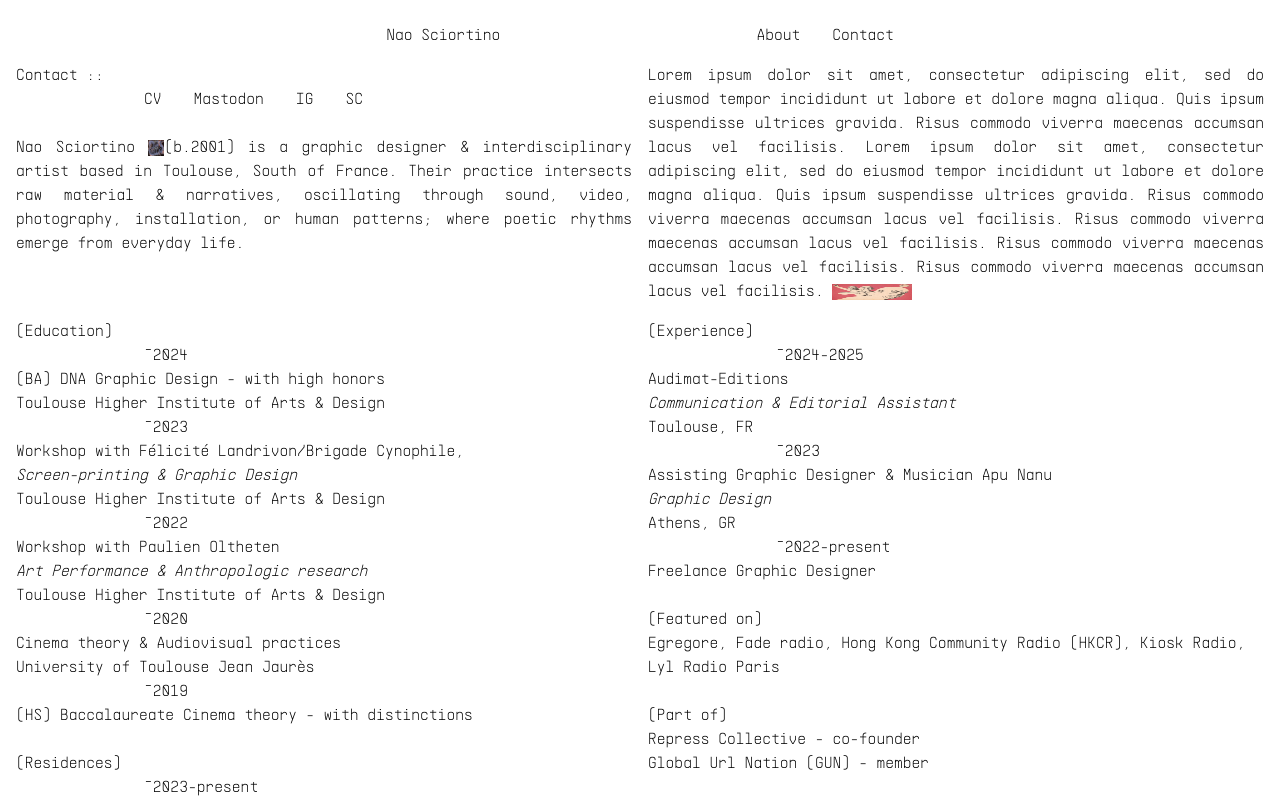
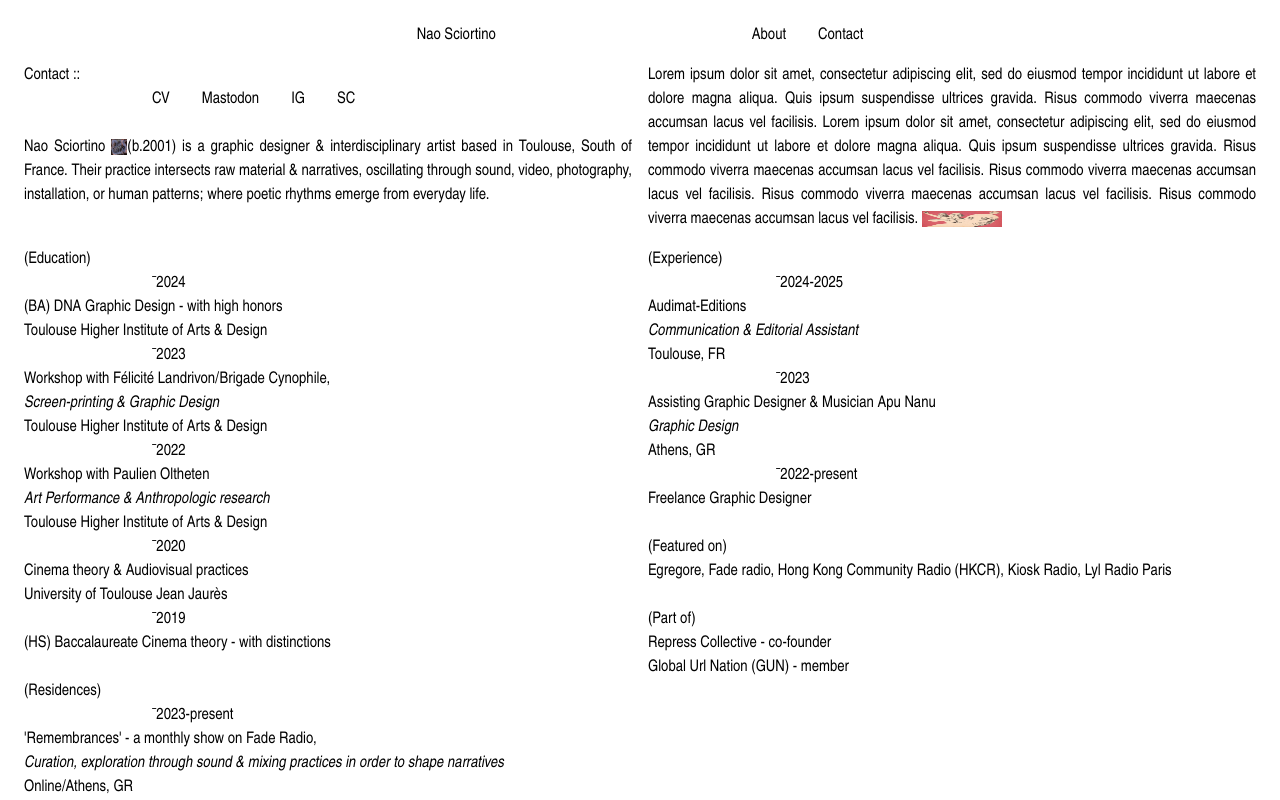
Before and after one commit to aldeobacchus/naosciortino, a Vue app: page / in a window 1280 px wide. Both pictures are taken after a click on the link "About". Shown: the top 800 px of the page. Built offline with nearby package versions, Linux system fonts and the light colour scheme.

Commit message:
feat: font changed to arial narrow

```diff
--- a/src/App.vue
+++ b/src/App.vue
@@ -29,7 +29,7 @@ export default {
 </script>
 
 <template>
-  <div class="font-PPSupplyMono-Ultralight">
+  <div class="font-Arial-Narrow">
 
 
     <!-- App Header -->
--- a/src/assets/css/app.css
+++ b/src/assets/css/app.css
@@ -96,3 +96,9 @@ a:hover{
 .font-epkyouka {
     font-family: 'epkyouka';
 }
+
+.font-arial-narrow {
+    font-family: 'Arial Narrow', Arial, sans-serif;
+    font-size: 16px;
+    line-height: 1.3;
+}
--- a/src/components/VideoHover.vue
+++ b/src/components/VideoHover.vue
@@ -1,5 +1,5 @@
 <script>
-import {ref, onMounted, computed} from 'vue';
+import {ref, onMounted} from 'vue';
 
  export default {
     props: {
--- a/src/components/articles/ArticleText.vue
+++ b/src/components/articles/ArticleText.vue
@@ -13,7 +13,7 @@ export default {
 <template>
     <!-- Article text -->
     <div class=" md:ml-[25vw] flex flex-col md:max-w-[50vw]">
-        <h4 class="uppercase font-epkyouka">{{articleStore.article.subtitle}}</h4>
+        <h4 class="uppercase">{{articleStore.article.subtitle}}</h4>
         <span class="pl-8 whitespace-pre-wrap text-justify">{{articleStore.article.content}}</span>
         <div class="sticky top-full"></div>
     </div>
--- a/src/views/About.vue
+++ b/src/views/About.vue
@@ -44,7 +44,7 @@ export default {
             <img :src="visibleImage" alt="image" style="width:150px" />
         </div>
 
-        <div class="px-4 flex flex-col gap-4">
+        <div class="px-6 pb-6 flex flex-col gap-4">
             <!-- Top row -->
             <div class="flex flex-col md:flex-row w-full gap-4 text-justify">
                 <!-- Left part-->
--- a/src/views/Home.vue
+++ b/src/views/Home.vue
@@ -24,7 +24,7 @@ export default {
 
 <template>
 
-  <div class="flex flex-col md:flex-row px-4">
+  <div class="flex flex-col md:flex-row px-6 pb-6">
 
     <div class="flex flex-col items-start gap-8">
 
--- a/tailwind.config.js
+++ b/tailwind.config.js
@@ -22,6 +22,15 @@ export default {
 					'2xl': '1rem',
 				},
 			},
+			fontFamily: {
+				sans: ['Arial Narrow', 'Arial', 'sans-serif'],
+			},
+			fontSize: {
+				base: '16px',
+			},
+			lineHeight: {
+				normal: '1.3',
+			}
 		},
 	}
 }
```
Also changed, not shown: 1 other file (tests, documents, lock files or other folders).
